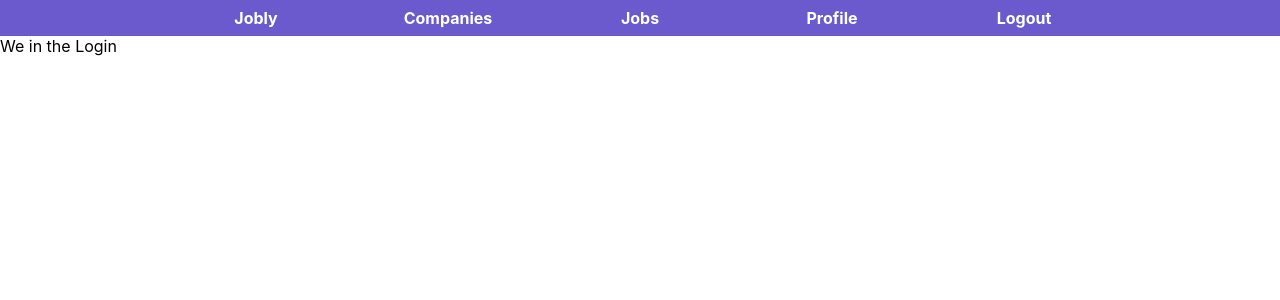
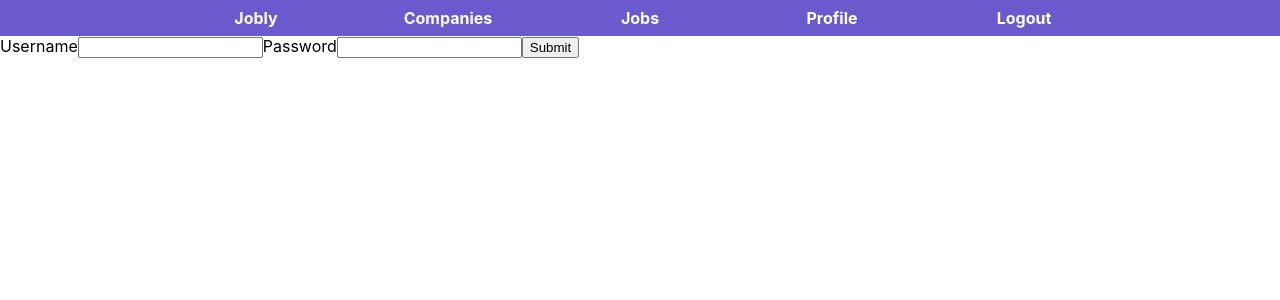
Before and after one commit to SevenSinz/react-jobly, a React (Create React App) app in the folder jobly-front-end/: page /login in a window 1280 px wide. Shown: the top 300 px of the page. Built offline with nearby package versions, Linux system fonts and the light colour scheme.

Commit message:
set up login

```diff
--- a/jobly-front-end/src/App.js
+++ b/jobly-front-end/src/App.js
@@ -2,24 +2,33 @@ import React, { Component } from 'react';
 import {Route, BrowserRouter } from 'react-router-dom';
 import Routes from './Routes';
 import Nav from './Nav';
-
+import JoblyApi from './JoblyApi';
 import './App.css';
 
 export default class App extends Component {
   constructor(props) {
     super(props);
     this.state = {
-      token: '',
-      username: ''
+      currentUser: {}
     }
+    this.getCurrentUser = this.getCurrentUser.bind(this);
+  }
+/** User looks like this:
+ * {username, first_name, last_name, email, photo_url, jobs: []}
+ */
+  async getCurrentUser(username) {
+    //  make a call to the api with username
+    const currentUser = await JoblyApi.getUserInfo(username);
+    // save user info to state
+    this.setState({currentUser})
   }
 
   render() {
     return (
       <div>
       <BrowserRouter>
-        <Nav />
-        <Routes />
+        <Nav currentUser={this.state.currentUser} />
+        <Routes currentUser={this.state.currentUser} handleUserLogin={this.getCurrentUser}/>
       </BrowserRouter>
       </div>
     );
--- a/jobly-front-end/src/Company.js
+++ b/jobly-front-end/src/Company.js
@@ -15,7 +15,7 @@ export default class Company extends Component {
     this.getJobsForCompany = this.getJobsForCompany.bind(this);
   }
 
-  async
+
 // FIXME:
 //   applyToJob() {
 //   }
@@ -26,7 +26,7 @@ export default class Company extends Component {
     const company = response.company;
     const jobs = response.company.jobs;
 
-    this.setState({ company, jobs})
+    this.setState({ company, jobs, isLoading: false})
   }
 
   async componentDidMount() {
@@ -49,7 +49,7 @@ export default class Company extends Component {
     )
     )
 
-    if (this.state.company && this.state.company.name) {
+    if (!this.state.isLoading) {
 
       return (
         <div>
@@ -59,6 +59,6 @@ export default class Company extends Component {
         </div>
       );
     }
-    return <div>LOADING.. </div>
+    return <div>LOADING...</div>
   }
 }
--- a/jobly-front-end/src/JoblyApi.js
+++ b/jobly-front-end/src/JoblyApi.js
@@ -2,13 +2,9 @@ import axios from 'axios';
 
 export default class JoblyApi {
     static async request(endpoint, paramsOrData = {}, verb = "get") {
-      console.log('paramsOrdata=', paramsOrData);
-      paramsOrData._token = ( 'eyJhbGciOiJIUzI1NiIsInR5cCI6IkpXVCJ9.eyJ1c2VybmFtZSI6InRlc3R1c2VyIiwiaXNfYWRtaW4iOmZhbHNlLCJpYXQiOjE1NTM3MjgxNzB9.kBW6MLbT8cyJj83zTrbuzJyWscdDMZ0RHO-ngREg8U0')
-      //  // for now, hardcode token for "testing"
-      // "eyJhbGciOiJIUzI1NiIsInR5cCI6IkpXVCJ9" +
-      // "eyJ1c2VybmFtZSI6InRlc3R1c2VyIiwiaXNfYWRtaW4iOmZhbHNlLCJpYXQiOjE1NTM3MjgxNzB9" +
-      // "kBW6MLbT8cyJj83zTrbuzJyWscdDMZ0RHO-ngREg8U0");
 
+      // Get the token from localStorage and save it as __token in the params for the request call
+      paramsOrData._token = localStorage.getItem("token")
 
       console.debug("API Call:", endpoint, paramsOrData, verb);
 
@@ -44,4 +40,15 @@ export default class JoblyApi {
       return res.jobs;
     }
 
+    static async login(loginInfo) {
+      let res = await this.request('login', loginInfo, "post");
+      localStorage.setItem("token", res.token);
+      return res.token;
+    }
+
+    static async getUserInfo(username) {
+      let res = await this.request(`users/${username}`);
+      return res.user;
+    }
+
 }
--- a/jobly-front-end/src/Login.js
+++ b/jobly-front-end/src/Login.js
@@ -1,9 +1,53 @@
 import React, { Component } from 'react';
+import JoblyApi from './JoblyApi';
 
 export default class Login extends Component {
+
+
+  constructor(props) {
+    super(props)
+    this.state = {
+      username: "",
+      password: "",
+      alertStatus: false
+    }
+    this.handleSubmit = this.handleSubmit.bind(this);
+    this.handleChange = this.handleChange.bind(this);
+  }
+
+ async handleSubmit(evt){
+    evt.preventDefault();
+    await JoblyApi.login(this.state);
+    this.props.handleUserLogin(this.state.username)
+    this.setState({
+      username: "",
+      password: ""
+    });
+  }
+
+  handleChange(evt){
+    this.setState({
+      [evt.target.name]: evt.target.value
+    })
+  }
+
   render() {
     return (
-      <div>We in the Login</div>
+      <div>
+        <form onSubmit={this.handleSubmit}>
+          <label htmlFor="username">Username</label>
+          <input name="username"
+                 value={this.state.username}
+                 onChange={this.handleChange}
+                 />
+          <label htmlFor="password">Password</label>
+          <input name="password"
+                 value={this.state.password}
+                 onChange={this.handleChange}
+                 />
+          <button>Submit</button>
+        </form>
+      </div>
     );
   }
 }
--- a/jobly-front-end/src/Routes.js
+++ b/jobly-front-end/src/Routes.js
@@ -9,27 +9,29 @@ import Company from './Company';
 import Companies from './Companies';
 
 export default class Routes extends Component {
+
     render() {
       return (
         <div>
             <Switch>
                 <Route exact path="/"
-                        render={() => <Home />} />
+                        render={() => <Home currentUser={this.props.currentUser} />} />
 
                 <Route exact path="/companies"
-                        render={rtProps => <Companies {...rtProps} />} />
+                        render={() => <Companies currentUser={this.props.currentUser}/>} />
 
                 <Route exact path="/companies/:handle"
-                        render={rtProps => <Company {...rtProps} />} />
+                        render={rtProps => <Company {...rtProps} currentUser={this.props.currentUser}/>} />
 
                 <Route exact path="/jobs"
-                        render={() => <Jobs />} />
+                        render={() => <Jobs currentUser={this.props.currentUser}/>} />
 
                 <Route exact path="/login"
-                        render={() => <Login />} />
+                        render={() => <Login handleUserLogin= {this.props.handleUserLogin}
+                        currentUser={this.props.currentUser} />} />
 
                 <Route exact path="/profile"
-                        render={() => <Profile />} />
+                        render={() => <Profile currentUser={this.props.currentUser}/>} />
 
                 <Redirect to="/" />
             </Switch>
```
